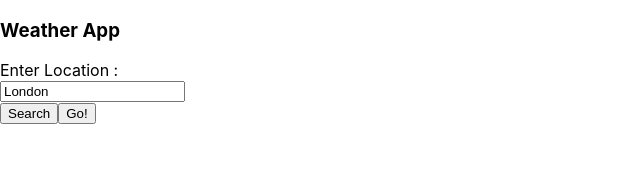
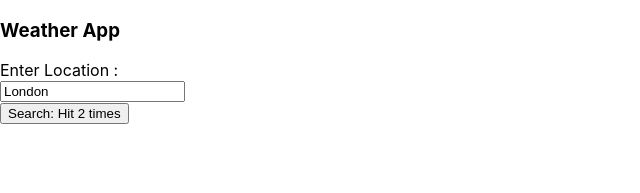
Before and after one commit to ZaidFada231/WeatherApp, a React (Create React App) app: page / in a window 1280 px wide. Shown: the top 193 px of the page, without its empty margins (0-640 px from the left). Built offline with nearby package versions, Linux system fonts and the light colour scheme; no server answers.

Commit message:
implementing weather display

```diff
--- a/src/Components/App.jsx
+++ b/src/Components/App.jsx
@@ -3,6 +3,7 @@ import './App.css';
 
 function App() {
   const [apiData, setApiData] = useState({});
+  const [weatherData, setWeatherData] = useState({});
   const [getCity, setGetCity] = useState('London');
   const [city, setCity] = useState('London');
   const [lat, setLat] = useState(51.5073219);
@@ -28,8 +29,22 @@ function App() {
     setLat(apiData[0].lat);
     setLon(apiData[0].lon);
   };
-  console.log(lat);
-  console.log(lon);
+  console.log(API_url);
+
+  function GetWeather(){
+    const weather_URL = new URL("https://api.openweathermap.org/data/2.5/onecall?");
+    weather_URL.searchParams.append("lat", lat);
+    weather_URL.searchParams.append("lon", lon);
+    weather_URL.searchParams.append("appid", API_key);
+
+    useEffect(() => {
+      fetch(weather_URL)
+        .then((respone) => respone.json())
+        .then((data) => setWeatherData(data))
+        .catch((error) => console.log("Error: ", error))
+    }, [lat, lon]);
+    console.log(weatherData);
+  }
 
   return (
     <>
@@ -46,11 +61,9 @@ function App() {
           />
         </div>
         <button className="btn btn-primary mt-2" onClick={submitHandler}>
-          Search
+          Search: Hit 2 times
         </button>
-        <button className="btn btn-primary mt-2" onClick={submitHandler}>
-          Go!
-        </button>
+
     </>
   );
 }
```
